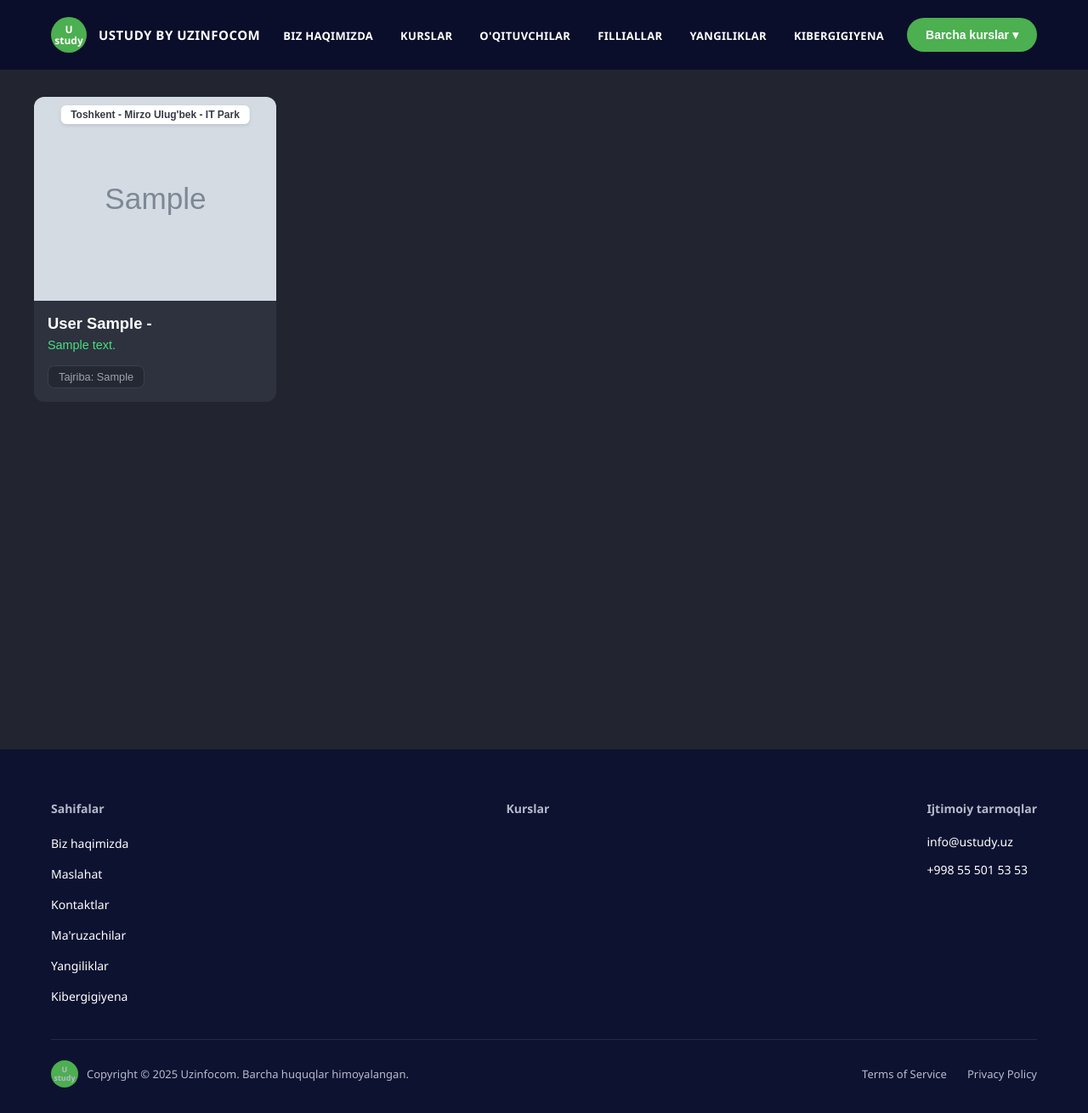
After one commit to abiya-abiya/Abdulloh_ustudy, a Django app: page /speakers/ in a window 1280 px wide. The commit adds this page. Shown: the whole page at 85% size. Run offline with Django 5.2, Linux system fonts and the light colour scheme; tables that the repository leaves empty hold one stand-in row (values such as "Sample post"); grey boxes marked "Sample" are stand-in pictures.

Commit message:
speakers hal boldi, filliarllarni davom ettrish kerak

```diff
--- a/page/forms.py
+++ b/page/forms.py
@@ -11,4 +11,5 @@ class SpeakersForm(forms.ModelForm):
             'last_name',
             'description',
             'experience',
+            'image',
         ]
--- a/page/models.py
+++ b/page/models.py
@@ -5,3 +5,16 @@ class Speakers(models.Model):
     last_name = models.CharField(max_length=100)
     description = models.TextField()
     experience = models.TextField()
+    image = models.ImageField(upload_to='speakers/', blank=True, null=True)
+    def __str__(self):
+        return f"{self.first_name} {self.last_name}"
+
+class Branches(models.Model):
+    name = models.CharField(max_length=200, verbose_name="Filial nomi")  # Masalan: "Toshkent - Mirzo Ulug'bek - IT Park"
+    address = models.TextField(verbose_name="Manzil")  # Masalan: "Toshkent shahar, Kattaxo'ja ko'cha..."
+    latitude = models.FloatField(verbose_name="Kenglik (Latitude)")  # Masalan: 41.338525
+    longitude = models.FloatField(verbose_name="Uzunlik (Longitude)")  # Masalan: 69.334530
+    is_active = models.BooleanField(default=True, verbose_name="Faolmi?")
+
+    def __str__(self):
+        return self.name
--- a/page/urls.py
+++ b/page/urls.py
@@ -7,4 +7,6 @@ urlpatterns = [
     path("about-us/", views.about_us, name="about_us"),
     path("contacts/", views.contact_us, name="contacts"),
     path("news/", views.news, name="news"),
+    path("speakers/", views.list_speakers, name="list_speakers"),
+    path("list_branches/", views.list_branches, name="list_branches"),
 ]
--- a/page/views.py
+++ b/page/views.py
@@ -1,6 +1,7 @@
 from django.shortcuts import render, redirect
 
 from page.forms import SpeakersForm
+from page.models import Speakers, Branches
 
 
 # Create your views here.
@@ -17,13 +18,24 @@ def contact_us(request):
 def news(request):
     return render(request, 'news/news.html')
 
-def create_speakers(request):
-    if request.method == 'POST':
-        form = SpeakersForm(request.POST, request.FILES)
-        if form.is_valid():
-            form.save()
-            return redirect("home")
-    else:
-        form = SpeakersForm()
-    context = {'form': form}
-    return render(request, 'speakers/speakers.html', context)
+# def create_speakers(request):
+#     if request.method == 'POST':
+#         form = SpeakersForm(request.POST, request.FILES)
+#         if form.is_valid():
+#             form.save()
+#             return redirect("home")
+#     else:
+#         form = SpeakersForm()
+#     context = {'form': form}
+#     return render(request, 'speakers/speakers.html', context)
+
+def list_speakers(request):
+    speakers = Speakers.objects.all()
+    context = {'speakers': speakers}
+    return render(request, 'speakers/list_speakers.html', context)
+
+
+def list_branches(request):
+    branches = Branches.objects.filter(is_active=True)
+    context = {'branches': branches}
+    return render(request, 'branches/branches.html', context)
--- a/templates/base.html
+++ b/templates/base.html
@@ -195,10 +195,10 @@
 
     <nav>
       <ul class="navbar-links">
+        <li><a href="{%url 'about_us'%}">BIZ HAQIMIZDA</a></li>
         <li><a href="{% url 'list_course' %}">KURSLAR</a></li>
-        <li><a href="{%url 'about_us'%}">BIZ HAQIMIZDA</a></li>
-        <li><a href="#">MASLAHAT</a></li>
-        <li><a href="{% url 'contacts' %}">KONTAKTLAR</a></li>
+        <li><a href="{% url 'list_speakers' %}">O'QITUVCHILAR</a></li>
+        <li><a href="{% url 'list_branches' %}">FILLIALLAR</a></li>
         <li><a href="{% url 'news' %}">YANGILIKLAR</a></li>
         <li><a href="#">KIBERGIGIYENA</a></li>
       </ul>
--- /dev/null
+++ b/templates/speakers/list_speakers.html
@@ -0,0 +1,131 @@
+{% extends 'base.html' %}
+
+{% block content %}
+<style>
+    /* Asosiy fon va konteyner */
+    .mentors-container {
+        padding: 2rem;
+        background-color: #222530; /* Asosiy orqa fon */
+        min-height: 100vh;
+        font-family: Arial, sans-serif;
+    }
+
+    /* 4 ta ustunli grid (Responsive) */
+    .mentors-grid {
+        display: grid;
+        grid-template-columns: repeat(auto-fill, minmax(260px, 1fr));
+        gap: 20px;
+        max-width: 1200px;
+        margin: 0 auto;
+    }
+
+    /* Kartochka dizayni */
+    .mentor-card {
+        background-color: #2d323e; /* Kartochka foni */
+        border-radius: 12px;
+        overflow: hidden;
+        display: flex;
+        flex-direction: column;
+        transition: transform 0.2s ease;
+    }
+
+    .mentor-card:hover {
+        transform: translateY(-4px);
+    }
+
+    /* Rasm qismi */
+    .mentor-image-wrapper {
+        position: relative;
+        height: 240px;
+        width: 100%;
+        background-color: #1e2129;
+    }
+
+    .mentor-image-wrapper img {
+        width: 100%;
+        height: 100%;
+        object-fit: cover;
+    }
+
+    /* Rasmdagi oq lokatsiya yozuvi (Badge) */
+    .location-badge {
+        position: absolute;
+        top: 10px;
+        left: 50%;
+        transform: translateX(-50%);
+        background-color: #ffffff;
+        color: #373b44;
+        font-size: 0.75rem;
+        font-weight: 600;
+        padding: 4px 12px;
+        border-radius: 6px;
+        white-space: nowrap;
+        box-shadow: 0 2px 4px rgba(0,0,0,0.1);
+        z-index: 2;
+    }
+
+    /* Ma'lumotlar qismi */
+    .mentor-info {
+        padding: 16px;
+        display: flex;
+        flex-direction: column;
+        gap: 6px;
+    }
+
+    /* Ism-sharifi (Rasmdagi kabi "Familiya Ism -") */
+    .mentor-name {
+        color: #ffffff;
+        font-size: 1.15rem;
+        font-weight: 700;
+        margin: 0;
+    }
+
+    /* Soha/Fan nomi (Yashil rang) */
+    .mentor-subject {
+        color: #4ade80; /* Yashil rang */
+        font-size: 0.9rem;
+        font-weight: 500;
+        margin: 0 0 10px 0;
+    }
+
+    /* Tajriba qismi (To'q kulrang fon) */
+    .mentor-experience {
+        color: #9ca3af;
+        font-size: 0.8rem;
+        padding: 5px 12px;
+        background-color: #242833;
+        border: 1px solid #3b404d;
+        border-radius: 8px;
+        align-self: flex-start;
+    }
+</style>
+
+<div class="mentors-container">
+    <div class="mentors-grid">
+        {% for i in speakers %}
+        <div class="mentor-card">
+
+            <div class="mentor-image-wrapper">
+                <div class="location-badge">Toshkent - Mirzo Ulug'bek - IT Park</div>
+                {% if i.image %}
+                    <!-- Django ImageField uchun .url ishlatilishi kerak -->
+                    <img src="{{ i.image.url }}" alt="{{ i.first_name }}">
+                {% endif %}
+            </div>
+
+            <div class="mentor-info">
+                <!-- Rasmdagi kabi ketma-ketlik: Familiya Ism - -->
+                <h3 class="mentor-name">{{ i.last_name }} {{ i.first_name }} -</h3>
+
+                <!-- Qaysi soha/fandan dars o'tishi -->
+                <p class="mentor-subject">{{ i.description }}</p>
+
+                <!-- Tajriba yili -->
+                <div class="mentor-experience">Tajriba: {{ i.experience }}</div>
+            </div>
+
+        </div>
+        {% endfor %}
+    </div>
+</div>
+{% endblock %}
```
Also changed, not shown: templates/branches/branches.html (added, +158 -0 lines), media/speakers/temuraka.jpg (added), page/migrations/0002_speakers_image.py (added), page/migrations/0003_branches.py (added), 2 other files.
